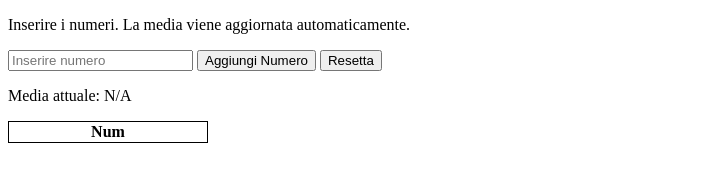
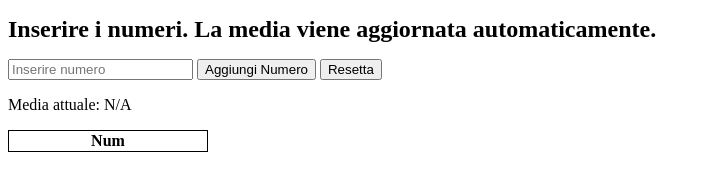
Before and after one commit to IlVeroScu/CalcolatoreDiMedia, a plain HTML site: page index.html in a window 1280 px wide. Shown: the whole page, without its empty margins (0-710 px from the left). Drawn offline with Linux system fonts and the light colour scheme.

Commit message:
Update index.html

```diff
--- a/index.html
+++ b/index.html
@@ -15,12 +15,17 @@
         table, th, td {
             border: 1px solid black;
         }
+
+        h1 {
+            font-size: 24px;
+            font-weight: bold;
+        }
     </style>
 </head>
 <body>
 
 <div>
-    <p>Inserire i numeri. La media viene aggiornata automaticamente.</p>
+    <h1>Inserire i numeri. La media viene aggiornata automaticamente.</h1>
     <input type="number" id="numeroInput" placeholder="Inserire numero">
     <button onclick="aggiungiNumero()">Aggiungi Numero</button>
     <button onclick="reset()">Resetta</button>
```
